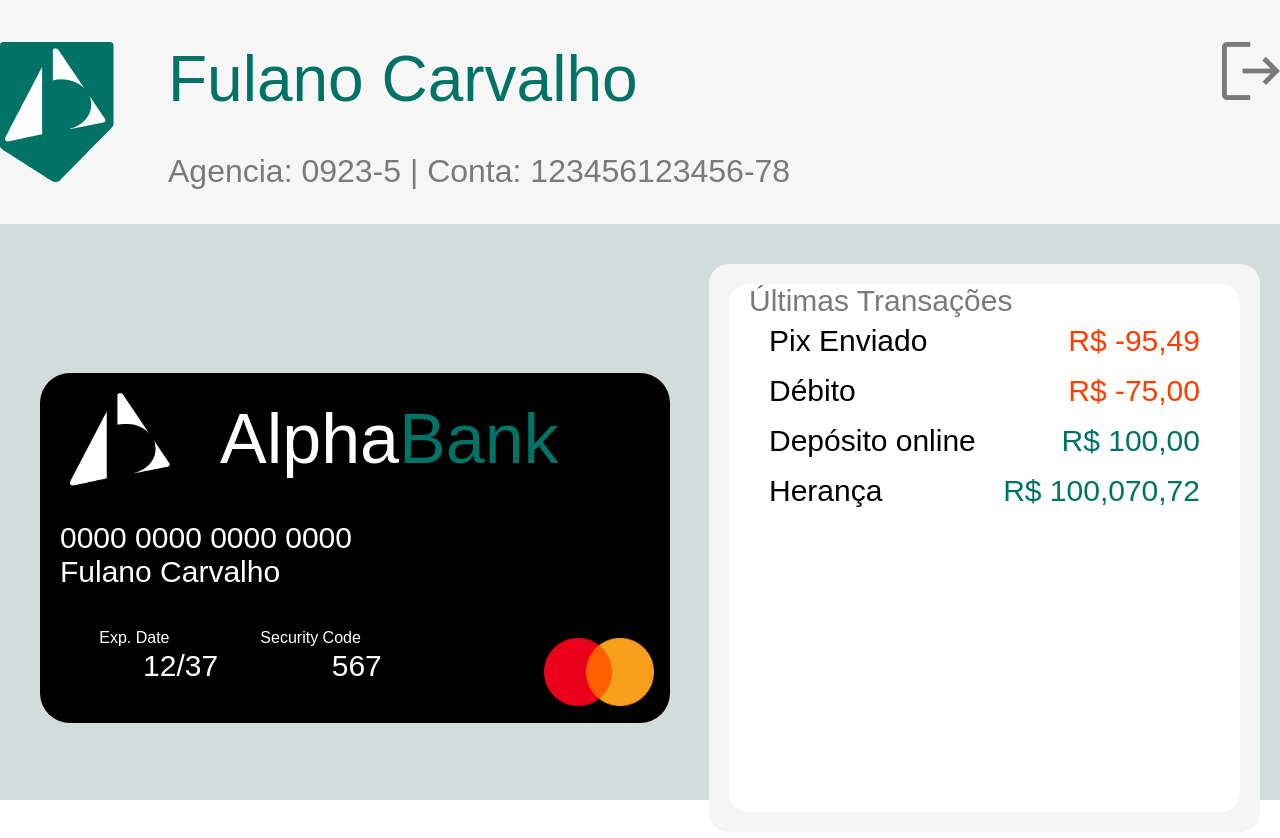
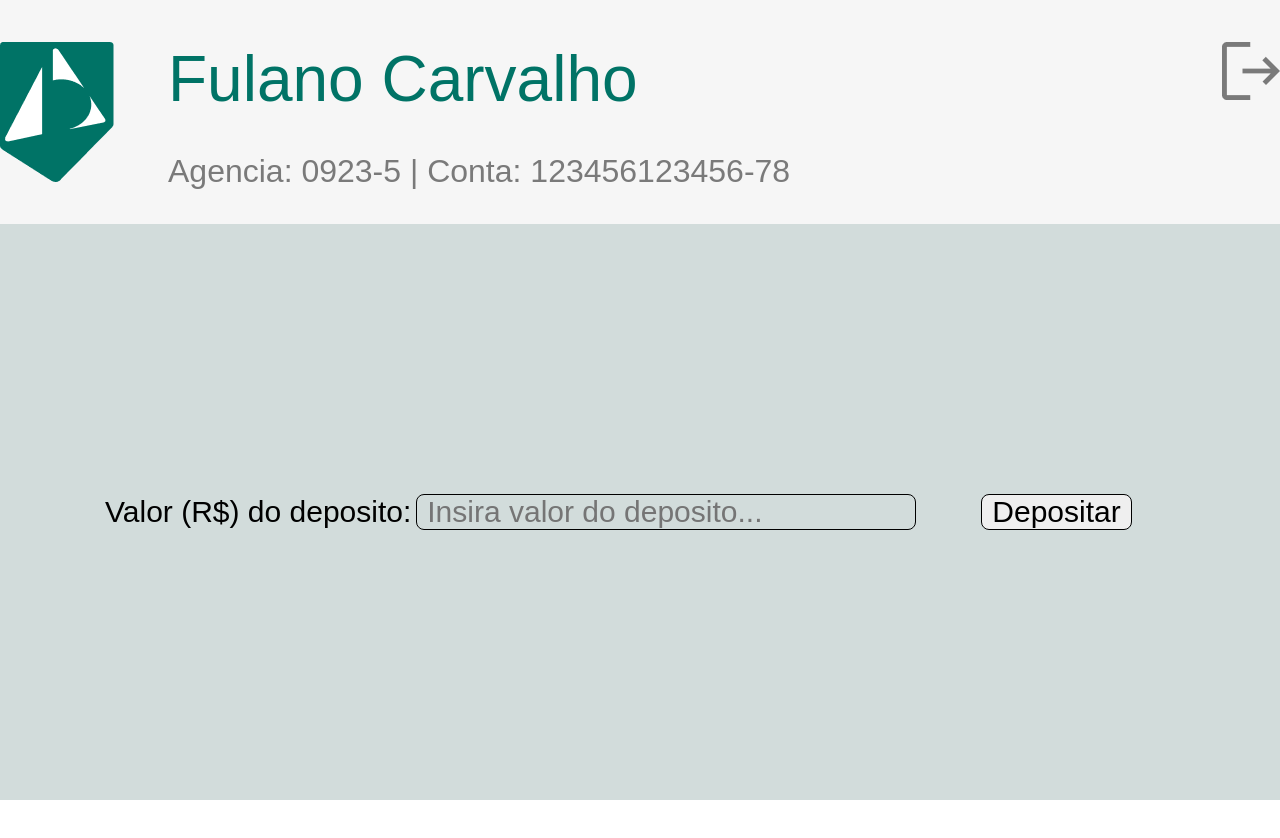
Before and after one commit to flaaaaaavis/alpha-bank, a React (Create React App) app in the folder frontend/: page / in a window 1280 px wide. Shown: the top 838 px of the page. After the commit the page ends 800 px from the top, so only its background shows below. Built offline with nearby package versions, Linux system fonts and the light colour scheme.

Commit message:
deposit frame go

```diff
--- a/frontend/src/App.js
+++ b/frontend/src/App.js
@@ -1,4 +1,6 @@
-import CardArea from './pages/CardArea.jsx'
+import DepositAmount from './pages/DepositAmount.jsx'
+//import DepositArea from './pages/DepositArea'
+//import CardArea from './pages/CardArea'
 import { GlobalStyle } from './style/style.js';
 import { AccountProvider } from "./contexts/AccountContext";
 import { UserProvider } from "./contexts/UserContext";
@@ -11,7 +13,7 @@
     <>
       <UserProvider><AccountProvider><CardProvider><TransactionsProvider>
         <GlobalStyle />
-        <CardArea />
+        <DepositAmount />
       </TransactionsProvider></CardProvider></AccountProvider></UserProvider>
     </>
   );
--- /dev/null
+++ b/frontend/src/components/DepositFake/DepositFake.jsx
@@ -0,0 +1,18 @@
+import React from 'react';
+import { StyledDepositFake } from './style'
+
+function DepositFake() {
+  return (
+    <StyledDepositFake>
+        <div className="container">
+            <form>
+                <label htmlFor='amount'>Valor (R$) do deposito: </label>
+                <input type="text" name="amount" id="amount" placeholder='Insira valor do deposito...' />
+                <button>Depositar</button>
+            </form>
+        </div>
+    </StyledDepositFake>
+  );
+}
+
+export default DepositFake;
--- /dev/null
+++ b/frontend/src/components/DepositFake/style.js
@@ -0,0 +1,44 @@
+import styled from 'styled-components';
+
+export const StyledDepositFake = styled.div`
+width: 100%;
+height: calc(100vh - 224px);
+background-color: #D2DCDB;
+    .container {
+        width: 1150px;
+        height: calc(100vh - 224px);
+        padding: 40px;
+        margin: 0 auto;
+        display: flex;
+        justify-content: center;
+        align-items: center;
+    }
+    .container form {
+        width: 1300px;
+        height: 50px;
+        display: flex;
+        align-items: center;
+        column-gap: 5px;
+    }
+    .container form label {
+        font-size: 30px;
+        font-family: 'Oxygen', sans-serif;
+    }
+    .container form input {
+        width: 500px;
+        padding-left: 10px;
+        font-size: 30px;
+        font-family: 'Oxygen', sans-serif;
+        background-color: #D2DCDB;
+        border: 1px solid black;
+        border-radius: 8px;
+    }
+    .container form button {
+        font-size: 30px;
+        font-family: 'Oxygen', sans-serif;
+        margin-left: 60px;
+        padding: 0 10px;
+        border: 1px solid black;
+        border-radius: 8px;
+    }
+`;
--- a/frontend/src/components/TransactionsBox/TransactionsBox.jsx
+++ b/frontend/src/components/TransactionsBox/TransactionsBox.jsx
@@ -12,7 +12,7 @@
         <p>Últimas Transações</p>
         <div>
           {
-            transactions.map(transaction => <CardAreaTransactionCard description={transaction.description} value={transaction.value} />)
+            transactions.map((transaction, index) => <CardAreaTransactionCard key={index} description={transaction.description} value={transaction.value} />)
           }
         </div>
     </StyledTransactionsBox>
--- /dev/null
+++ b/frontend/src/pages/DepositAmount.jsx
@@ -0,0 +1,16 @@
+import React from 'react';
+import Header from '../components/header/header.jsx'
+import DepositFake from '../components/DepositFake/DepositFake.jsx';
+
+
+
+function DepositAmount() {
+  return (
+    <>
+      <Header />
+      <DepositFake />
+    </>
+  );
+}
+
+export default DepositAmount;
```
